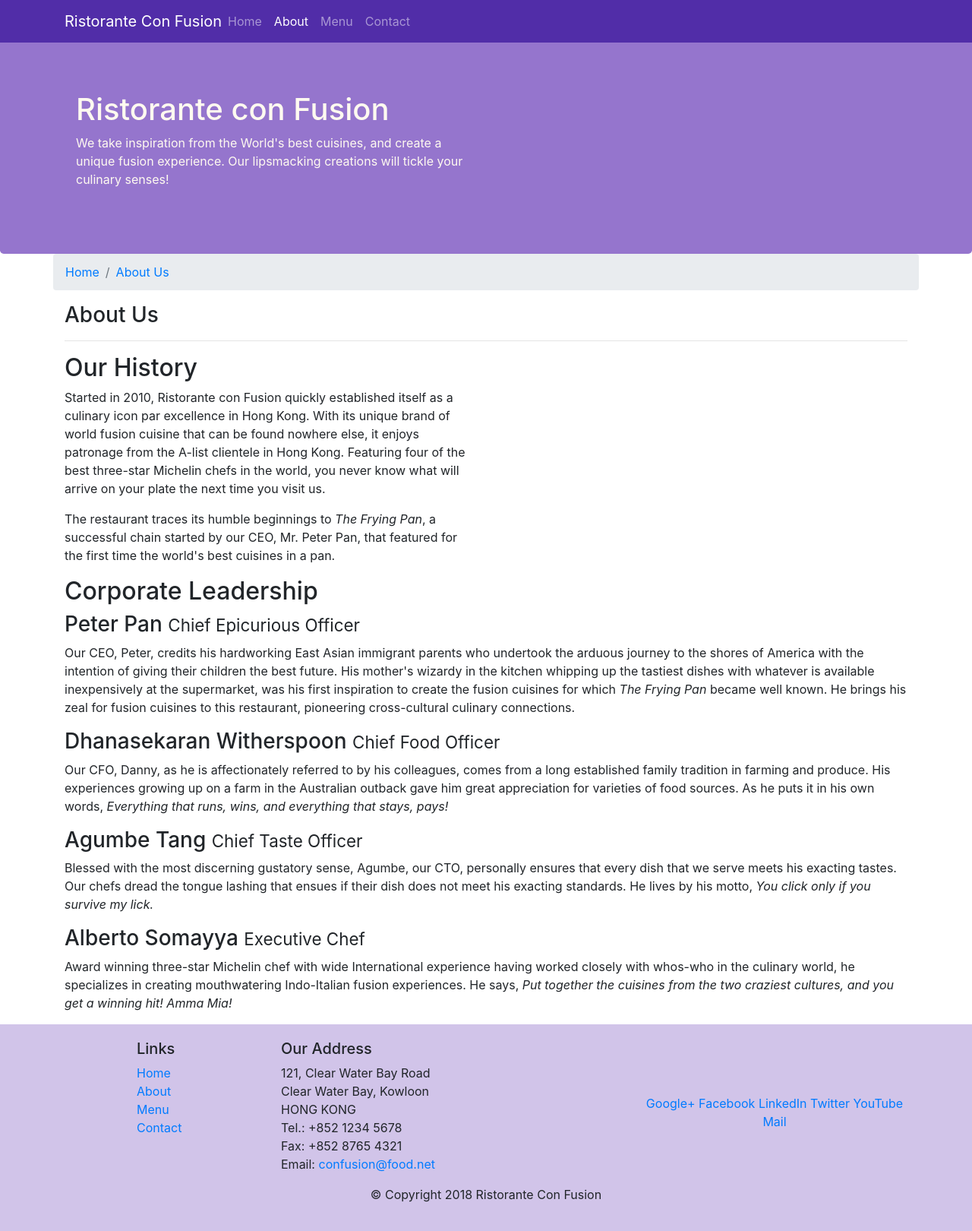
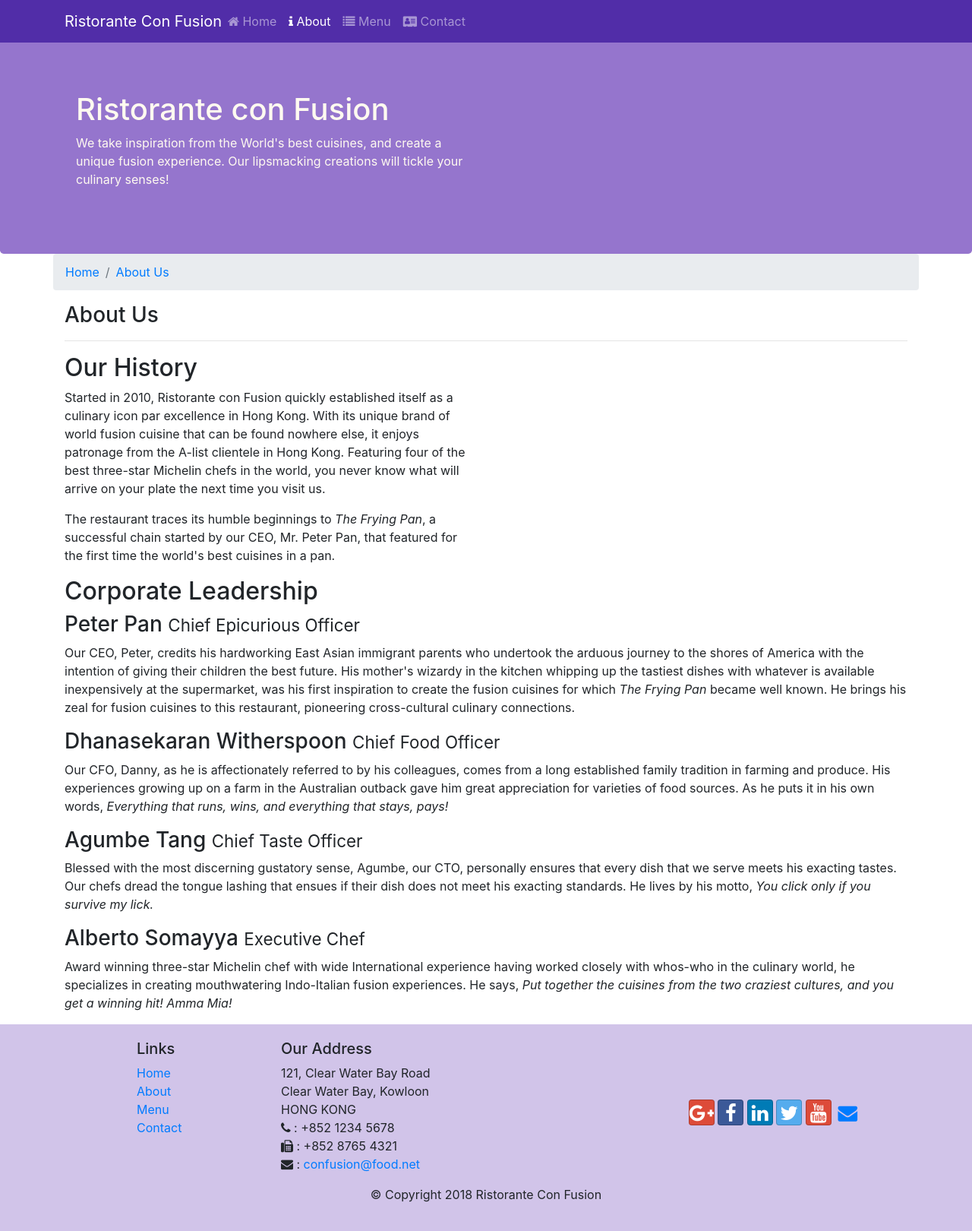
Before and after one commit to skidan007/confusion, a website: page aboutus.html in a window 1280 px wide. Shown: the whole page at 76% size. Drawn offline with nearby package versions, Linux system fonts and the light colour scheme.

Commit message:
icon font

```diff
--- a/aboutus.html
+++ b/aboutus.html
@@ -16,6 +16,10 @@
        href="node_modules/bootstrap/dist/css/bootstrap.min.css"
      />
      <link rel="stylesheet" href="css/styles.css">
+     <!-- font awesome -->
+     <link rel="stylesheet" href="node_modules/font-awesome/css/font-awesome.min.css">
+     <link rel="stylesheet" href="node_modules/bootstrap-social/bootstrap-social.css">
+
 
     <title>Ristorante Con Fusion: About Us</title>
 
@@ -37,13 +41,13 @@
           <div class="collapse navbar-collapse" id="Navbar">
             <ul class="navbar-nav mr-auto">
               <li class="nav-item">
-                <a class="nav-link" href="index.html">Home</a>
+                <a class="nav-link" href="index.html"><span class="fa fa-home"></span> Home</a>
               </li>
               <li class="nav-item active">
-                <a class="nav-link" href="#">About</a>
+                <a class="nav-link" href="#"><span class="fa fa-info"></span> About</a>
               </li>
-              <li class="nav-item"><a class="nav-link" href="#">Menu</a></li>
-              <li class="nav-item"><a class="nav-link" href="#">Contact</a></li>
+              <li class="nav-item"><a class="nav-link" href="#"><span class="fa fa-list"></span> Menu</a></li>
+              <li class="nav-item"><a class="nav-link" href="#"><span class="fa fa-address-card"></span> Contact</a></li>
             </ul>
           </div>
         </div>
@@ -119,19 +123,19 @@
 		              121, Clear Water Bay Road<br>
 		              Clear Water Bay, Kowloon<br>
 		              HONG KONG<br>
-		              Tel.: +852 1234 5678<br>
-		              Fax: +852 8765 4321<br>
-		              Email: <a href="mailto:confusion@food.net">confusion@food.net</a>
+		              <i class="fa fa-phone"></i> : +852 1234 5678<br>
+		              <i class="fa fa-fax"></i> : +852 8765 4321<br>
+		              <i class="fa fa-envelope"></i> : <a href="mailto:skidan007@gmail.com">confusion@food.net</a>
 		           </address>
                 </div>
                 <div class="col-12 col-sm-4 align-self-center">
                     <div class="text-center">
-                        <a href="http://google.com/+">Google+</a>
-                        <a href="http://www.facebook.com/profile.php?id=">Facebook</a>
-                        <a href="http://www.linkedin.com/in/">LinkedIn</a>
-                        <a href="http://twitter.com/">Twitter</a>
-                        <a href="http://youtube.com/">YouTube</a>
-                        <a href="mailto:">Mail</a>
+                        <a class="btn btn-social-icon btn-google" href="http://google.com/+"><i class="fa fa-google-plus"></i></a>
+                        <a class="btn btn-social-icon btn-facebook" href="http://www.facebook.com/profile.php?id="><i class="fa fa-facebook"></i></a>
+                        <a class="btn btn-social-icon btn-linkedin" href="http://www.linkedin.com/in/"><i class="fa fa-linkedin"></i></a>
+                        <a class="btn btn-social-icon btn-twitter" href="http://twitter.com/"><i class="fa fa-twitter"></i></a>
+                        <a class="btn btn-social-icon btn-google" href="http://youtube.com/"><i class="fa fa-youtube"></i></a>
+                        <a class="btn btn-social-icon" href="mailto:"><i class="fa fa-envelope"></i></a>
                     </div>
                 </div>
            </div>
--- a/package.json
+++ b/package.json
@@ -15,6 +15,8 @@
   },
   "dependencies": {
     "bootstrap": "^4.0.0",
+    "bootstrap-social": "^5.1.1",
+    "font-awesome": "^4.7.0",
     "jquery": "^3.3.1",
     "popper.js": "^1.12.9"
   }
```
Also changed, not shown: index.html (+16 -14 lines), 1 other file.
